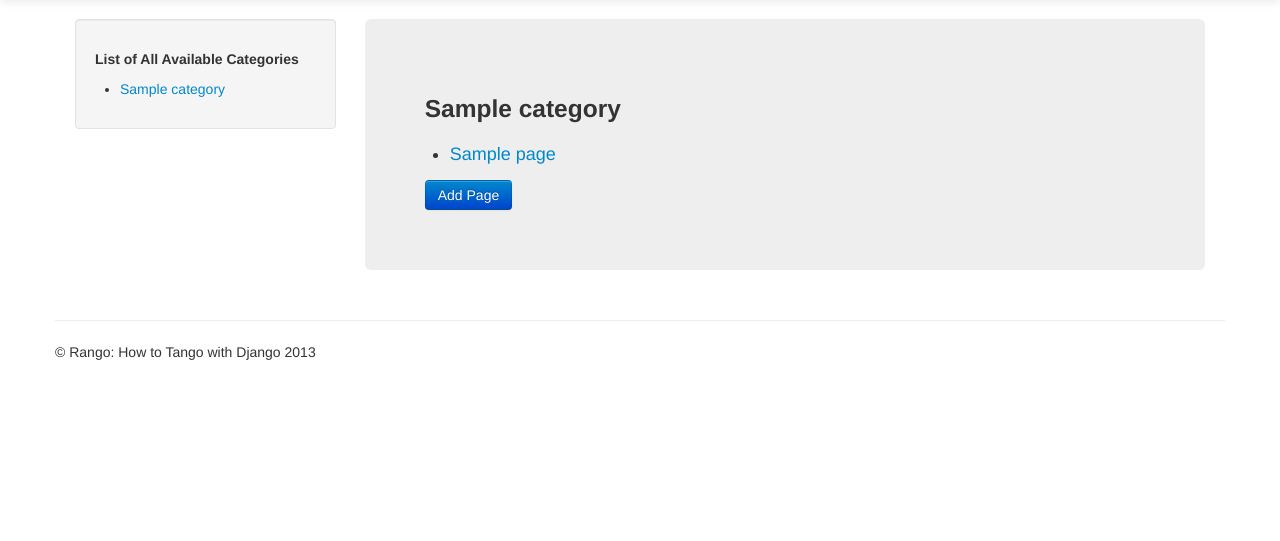
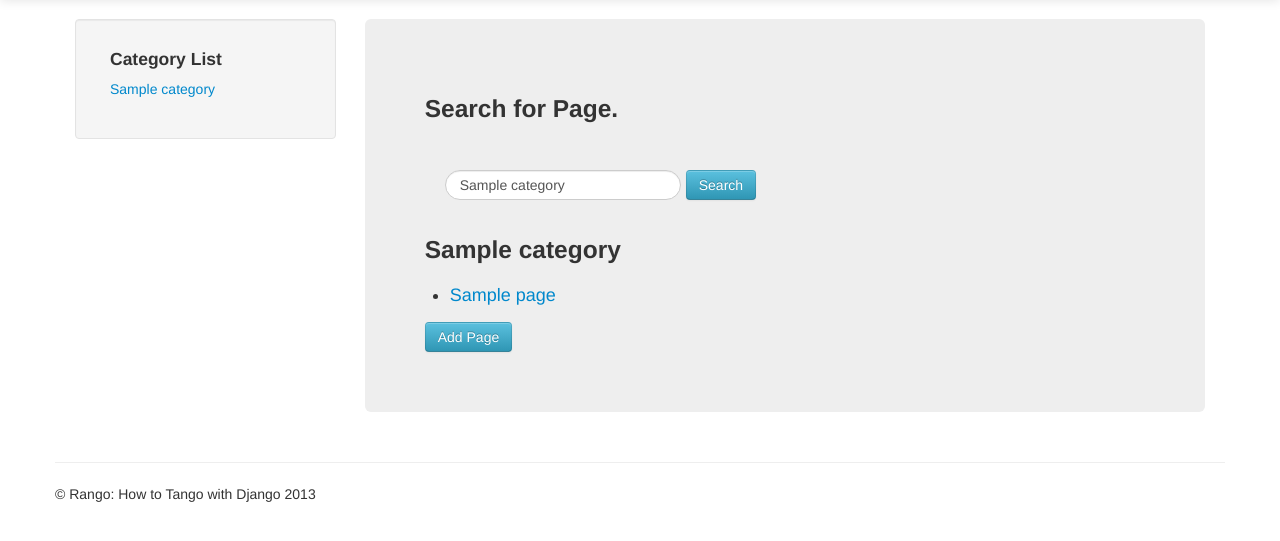
Before and after one commit to codedesigner/tango_with_django, a Django app: a page that uses tango_with_djnago_project/templates/rango/base.html in a window 1280 px wide. Shown: the part 41-582 px from the top of the page. Run offline with Django 3.2, Linux system fonts and the light colour scheme; a user stored in the database is signed in; tables that the repository leaves empty hold one stand-in row (values such as "Sample post"); some libraries are stand-ins or nearby versions.

Commit message:
added category list or every page.

```diff
--- a/tango_with_djnago_project/rango/bing_search.py
+++ b/tango_with_djnago_project/rango/bing_search.py
@@ -71,5 +71,5 @@ if __name__ =='__main__':
 
     for result in result:
         print result
-        print "------------------------------------------------------------------------------"
-        print "------------------------------------------------------------------------------"
+        print "--------------------------------------------------------------------------------"
+        print "--------------------------------------------------------------------------------"
--- a/tango_with_djnago_project/rango/urls.py
+++ b/tango_with_djnago_project/rango/urls.py
@@ -4,7 +4,7 @@ from rango import views
 urlpatterns = patterns('',
       url(r'^$', views.index, name='index'),
       url(r'^about/$', views.about, name='about'),
-      url(r'^category_list/$', views.category_list, name='category_list'),
+      #url(r'^category_list/$', views.category_list, name='category_list'),
       url(r'^page_list/$', views.page_list, name='page_list'),
       url(r'^add_category/$', views.add_category, name='add_category'),
       url(r'^category/(?P<category_name_url>\w+)$', views.category, name='category'),
--- a/tango_with_djnago_project/rango/views.py
+++ b/tango_with_djnago_project/rango/views.py
@@ -12,6 +12,7 @@ from rango.bing_search import run_query
 def add_category(request):
     # Get the context from the request.
     context = RequestContext(request)
+    category_list = get_category_list()
 
     # A HTTP POST?
     if request.method == 'POST':
@@ -34,11 +35,12 @@ def add_category(request):
 
     # Bad form (or form details), no form supplied...
     # Render the form with error messages (if any).
-    return render_to_response('rango/add_category.html', {'form': form}, context)
+    return render_to_response('rango/add_category.html', {'form': form, 'category_list':category_list}, context)
 
 @login_required
 def add_page(request, category_name_url):
     context = RequestContext(request)
+    category_list = get_category_list()
 
     category_name = decode_url(category_name_url)
     if request.method == 'POST':
@@ -51,11 +53,11 @@ def add_page(request, category_name_url):
                 cat = Category.objects.get(name=category_name)
                 page.category = cat
             except Category.DoesNotExist:
-                return render_to_response('rango/add_category.html', {}, context)
+                return render_to_response('rango/add_category.html', {'category_list':category_list}, context)
 
             page.views = 0
             page.save()
-            return category(request, category_name_url)
+            return category(request, category_name_url, {'category_list':category_list})
         else:
             print form.errors
     else:
@@ -63,7 +65,8 @@ def add_page(request, category_name_url):
 
     return render_to_response('rango/add_page.html',
             {'category_name_url':category_name_url,
-            'category_name':category_name, 'form':form},
+            'category_name':category_name, 'form':form,
+            'category_list':category_list},
             context)
 
 
@@ -114,15 +117,16 @@ def index(request):
 def about(request):
     visit_count = int(request.COOKIES.get('visits', 0))
     context = RequestContext(request)
-    return render_to_response('rango/about.html', {'visit_count':visit_count}, context)
+    category_list = get_category_list()
+    return render_to_response('rango/about.html', {'visit_count':visit_count, 'category_list':category_list}, context)
 
-def category_list(request):
-    context = RequestContext(request)
-    category_list = Category.objects.order_by('-likes')
-    context_dict = {'categories':category_list}
-    for category in category_list:
-        category.url = encode_url(category.name)
-    return render_to_response('rango/category_list.html', context_dict, context)
+# def category_list(request):
+#     context = RequestContext(request)
+#     category_list = Category.objects.order_by('-likes')
+#     context_dict = {'categories':category_list}
+#     for category in category_list:
+#         category.url = encode_url(category.name)
+#     return render_to_response('rango/category_list.html', context_dict, context)
 
 
 def get_category_list():
@@ -139,7 +143,7 @@ def page_list(request):
 
 def category(request, category_name_url):
     context = RequestContext(request)
-    category_name = category_name_url.replace('_', ' ')
+    category_name = decode_url(category_name_url)
     context_dict = {'category_name' : category_name}
     try:
         category = Category.objects.get(name=category_name)
@@ -168,6 +172,7 @@ def register(request):
     #     request.session.delete_test_cookie()
     # Like before, get the request's context.
     context = RequestContext(request)
+    category_list = get_category_list()
 
     # A boolean value for telling the template whether the registration was successful.
     # Set to False initially. Code changes value to True when registration succeeds.
@@ -222,12 +227,13 @@ def register(request):
     # Render the template depending on the context.
     return render_to_response(
             'rango/register.html',
-            {'user_form': user_form, 'profile_form': profile_form, 'registered': registered},
+            {'user_form': user_form, 'profile_form': profile_form, 'registered': registered, 'category_list':category_list},
             context)
 
 def user_login(request):
     #Like before, obtaine the context for the user's request.
     context = RequestContext(request)
+    category_list = get_category_list()
 
     # If the request is a HTTP POST, try to pull out the  relevat information.
     if request.method == 'POST':
@@ -253,24 +259,25 @@ def user_login(request):
                 return HttpResponseRedirect('/rango/')
             else:
                 # An inactive account was used - no logging in!
-                return render_to_response('rango/login.html', {'disabled_user':True}, context)
+                return render_to_response('rango/login.html', {'disabled_user':True, 'category_list':category_list}, context)
         else:
             # Bad login details were provided. So we can't log the user in.
             print "Invalid login details: {0}, {1}".format(username, password)
             # return HttpResponseRedirect('', "Invalid login details supplied.")
-            return render_to_response('rango/login.html', {'bad_details':True}, context)
+            return render_to_response('rango/login.html', {'bad_details':True, 'category_list':category_list}, context)
 
     # The request is not a HTTP POST, so display the login form.
     # This scenario would most likely be a HTTP GET.
     else:
         # No context variables to pass to the template system, hence the
         # blank dictionary object...
-        return render_to_response('rango/login.html', {}, context)
+        return render_to_response('rango/login.html', {'category_list':category_list}, context)
 
 @login_required
 def restricted(request):
+    category_list = get_category_list()
     #context = RequestContext(request)
-    return render(request, 'rango/restricted.html')
+    return render(request, 'rango/restricted.html', {'category_list':category_list})
 
 @login_required
 def user_logout(request):
@@ -284,6 +291,7 @@ def user_logout(request):
 def search(request):
     context = RequestContext(request)
     result_list = []
+    category_list = get_category_list()
 
     if request.method == 'POST':
         query = request.POST['query'].strip()
@@ -292,4 +300,5 @@ def search(request):
             # Run our Bing function to get the results list!
             result_list = run_query(query)
 
-    return render_to_response('rango/search.html', {'result_list': result_list}, context)
+    return render_to_response('rango/search.html', {'result_list': result_list,
+                                                    'category_list':category_list}, context)
--- a/tango_with_djnago_project/static/css/custom.css
+++ b/tango_with_djnago_project/static/css/custom.css
@@ -0,0 +1,3 @@
+.btn {
+  padding-top: 10 px;
+}
--- a/tango_with_djnago_project/templates/rango/add_category.html
+++ b/tango_with_djnago_project/templates/rango/add_category.html
@@ -12,7 +12,7 @@
           {{ field.help_text }}
           {{ field }}
         {% endfor %}
-        <input type="submit" name="submit" value="Create Category" />
+        <button class="btn btn-info" type="submit">Create Category</button>
       </form>
     </div>
   {% endblock %}
--- a/tango_with_djnago_project/templates/rango/add_page.html
+++ b/tango_with_djnago_project/templates/rango/add_page.html
@@ -13,7 +13,7 @@
           {{ field.help_text }}
           <p>{{ field }}</p>
         {% endfor %}
-        <input type="submit" name="submit" value="Create Page" />
+        <button class="btn btn-info" type="submit">Add Page</button>
       </form>
     </div>
   {% endblock %}
--- a/tango_with_djnago_project/templates/rango/base.html
+++ b/tango_with_djnago_project/templates/rango/base.html
@@ -55,7 +55,14 @@
         <div class="row-fluid">
           <div class="span3">
             <div class="well sidebar-nav">
-              {% include 'rango/category_list.html' %}
+              {% block sidebar %}
+              {% endblock %}
+              <div id="category_list">
+                {% if category_list %}
+                  <ul class="nav nav-list"><li><h4>Category List</h4></li>
+                  {% include 'rango/category_list.html' %}
+                {% endif %}
+              </div>
             </div>
             <!--/.well -->
           </div>
--- a/tango_with_djnago_project/templates/rango/category.html
+++ b/tango_with_djnago_project/templates/rango/category.html
@@ -5,6 +5,32 @@
 {% block title %} {{ category_name }} {% endblock %}
 
 {% block body_block %} <div class="hero-unit" >
+  <h3>Search for  Page.</h3>
+    <br>
+    <div class="container-fluid">
+      <form class="span8 form-search" id="search_form" method="post" action="/rango/category/{{ category_name_url }}">
+        {% csrf_token %}
+        <!-- Display search results in an ordered list -->
+        <input type="text" class="input-long search-query" name="query" value="{{ category_name }}" id="query">
+        <input class="btn btn-info" type="submit" name="submit" value="Search">
+        <br>
+      </form>
+
+      {% if result_list %}
+      <!-- Display serch results in an ordered list -->
+        <div style="clear: both;">
+          <ol>
+            {% for result in result_list %}
+              <li>
+                <strong><a href="{{ result.link }}">{{ result.title }}</a></strong><br>
+                <em>{{ result.summary }}</em>
+              </li>
+            {% endfor %}
+          </ol>
+        </div>
+      {% endif %}
+    </div>
+
   <h3>{{ category_name }}</h3>
     {% if pages %}
       <ul>
@@ -13,15 +39,15 @@
         {% endfor %}
       </ul>
       {% if user.is_authenticated %}
-        <a href="{{ category }}/add_page" class="btn btn-primary btn-xs">Add Page</a>
+        <a href="{{ category }}/add_page" class="btn btn-info btn-xs">Add Page</a>
       {% endif %}
     {% else %}
       <h3>No pages currently in category.</h3>
       {% if user.is_authenticated %}
         <p><strong>Would you like to add page?</strong></p>
         <p>
-          <a href="{{ category }}/add_page" class="btn btn-primary btn-xs">Yes</a>
-          <a href="/rango/">No</a>
+          <a href="{{ category }}/add_page" class="btn btn-info btn-xs">Yes</a>
+          <a href="/rango/" class="btn btn-info btn-xs">No</a>
         </p>
       {% endif %}
     {% endif %} </div>
--- a/tango_with_djnago_project/templates/rango/category_list.html
+++ b/tango_with_djnago_project/templates/rango/category_list.html
@@ -1,7 +1,10 @@
 
-<h5>List of All Available Categories</h5>
-{% for category in category_list %}
-  <ul>
-    <li><a href="/rango/category/{{ category.url }}">{{ category.name }}</a></li>
-  </ul>
-{% endfor %}
+<ul class="nav nav-list>"
+  {% if category_list %}
+    {% for category in category_list %}
+      <li><a href="/rango/category/{{ category.url }}">{{ category.name }}</a></li>
+    {% endfor %}
+  {% else %}
+    <li>No categories present.</li>
+  {% endif %}
+</ul>
```
